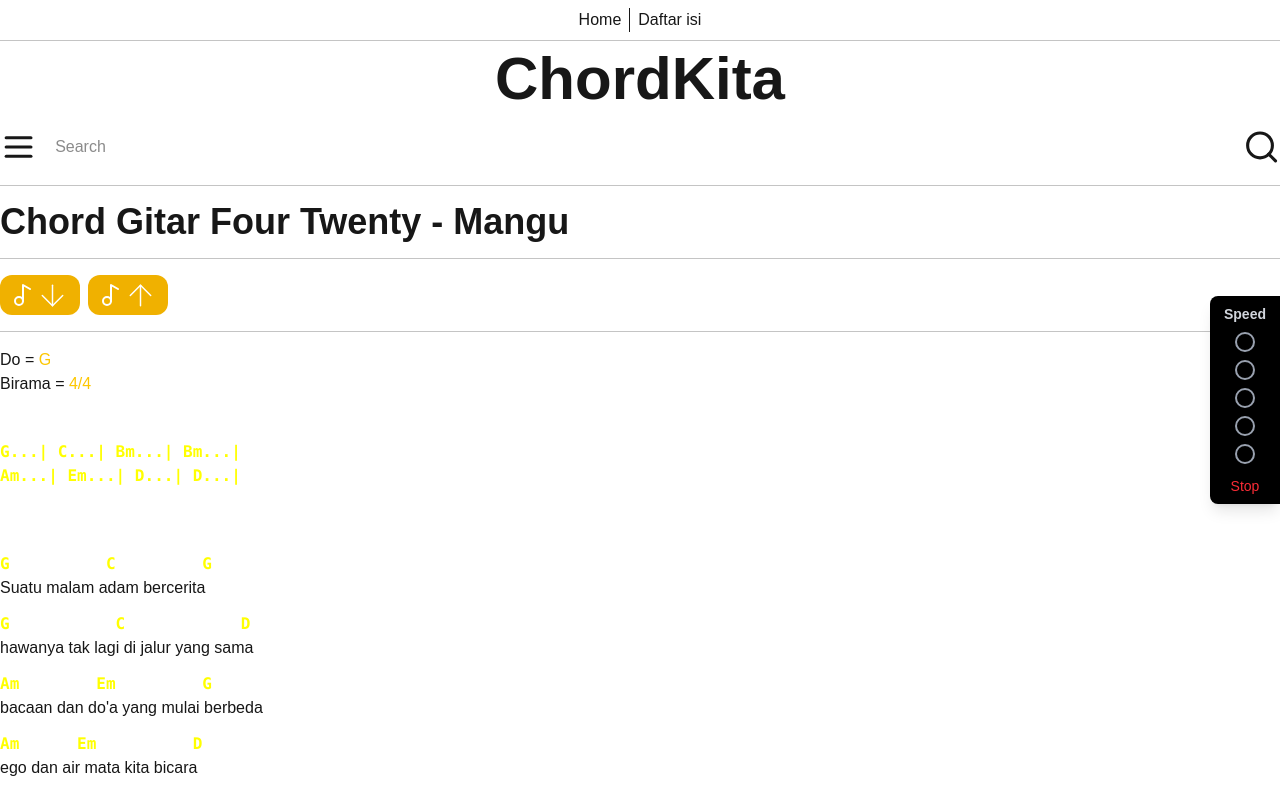
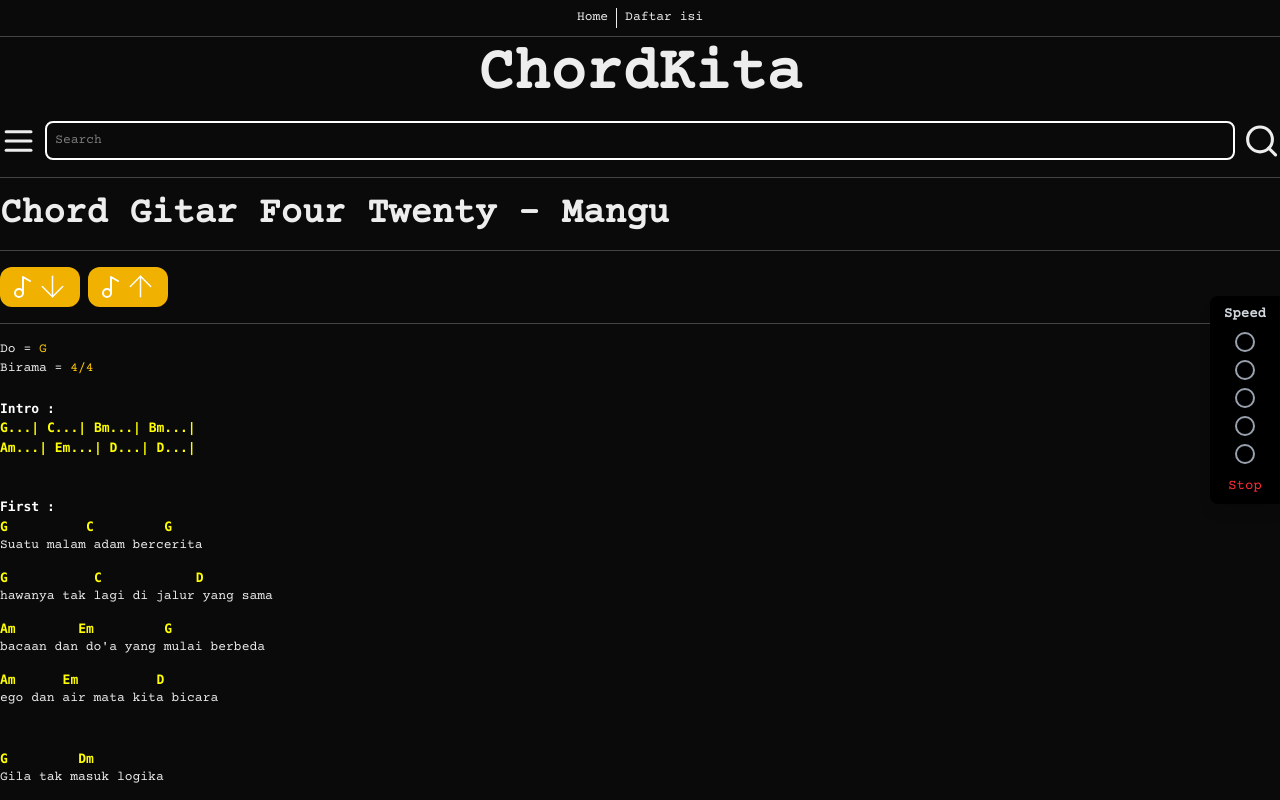
Before and after one commit to EmilFerdinanA/Chords-KITA, a Next.js app: page / in a window 1280 px wide. Shown: the top 800 px of the page. Built offline with nearby package versions, Linux system fonts and the light colour scheme.

Commit message:
temporary chord

```diff
--- a/app/globals.css
+++ b/app/globals.css
@@ -1,9 +1,8 @@
 @import "tailwindcss";
 
 :root {
-  --background: #ffffff;
-  --foreground: #171717;
-  --font-playwrite: "Playwrite AU QLD", cursive;
+  --background: #0a0a0a;
+  --foreground: #ededed;
 }
 
 @theme inline {
@@ -13,15 +12,9 @@
   --font-mono: var(--font-geist-mono);
 }
 
-@media (prefers-color-scheme: dark) {
-  :root {
-    --background: #0a0a0a;
-    --foreground: #ededed;
-  }
-}
-
 body {
   background: var(--background);
   color: var(--foreground);
-  font-family: Arial, Helvetica, sans-serif;
+  font-family: "Courier Prime", Arial, Helvetica, sans-serif;
+  font-size: 13px;
 }
--- a/app/layout.tsx
+++ b/app/layout.tsx
@@ -1,9 +1,10 @@
 import type { Metadata } from "next";
-import { Roboto_Condensed } from "next/font/google";
+import { Courier_Prime } from "next/font/google";
 import "./globals.css";
 
-const roboto = Roboto_Condensed({
-  variable: "--font-roboto-condensed",
+const courierPrime = Courier_Prime({
+  variable: "--font-playwrite",
+  weight: "400",
   subsets: ["latin"],
 });
 
@@ -19,7 +20,7 @@
 }>) {
   return (
     <html lang="en">
-      <body className={`${roboto.variable} antialiased`}>{children}</body>
+      <body className={`${courierPrime.variable} antialiased`}>{children}</body>
     </html>
   );
 }
```
